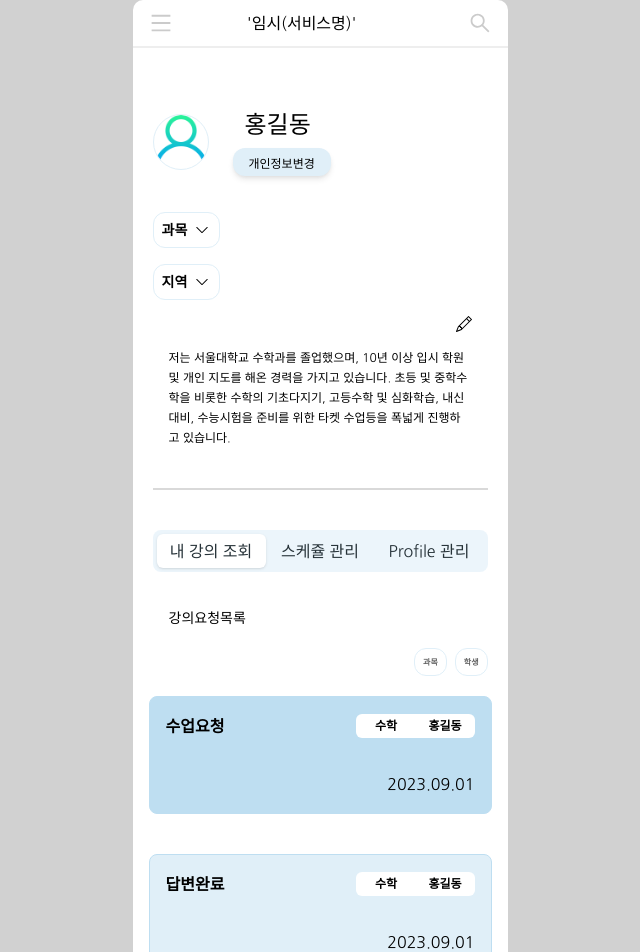
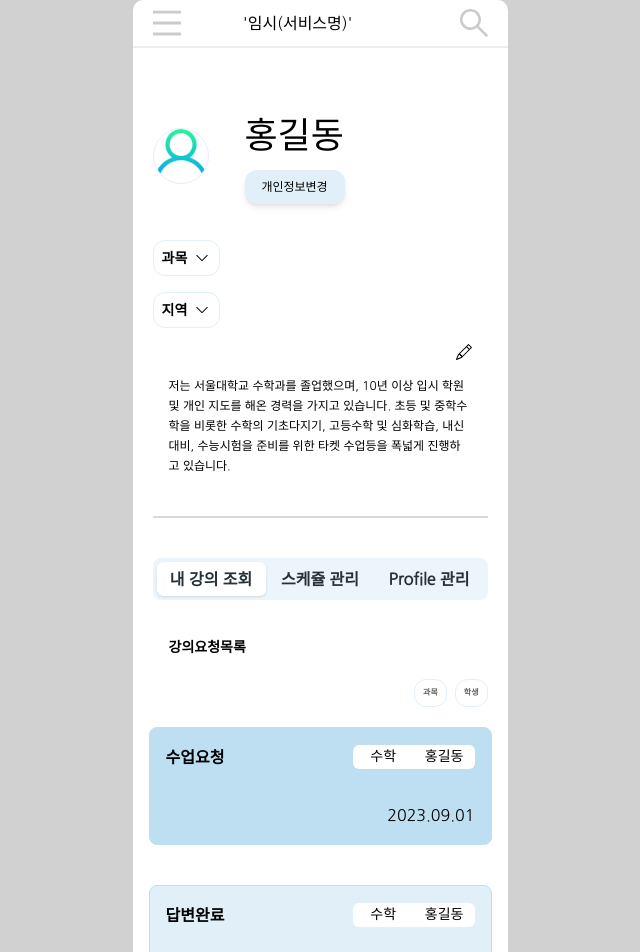
Before and after one commit to codestates-seb/seb45_main_010, a React (Vite) app in the folder client/: page /profile in a window 1280 px wide. Shown: the top 952 px of the page, without its empty margins (320-960 px from the left). Built offline with nearby package versions, Linux system fonts and the light colour scheme.

Commit message:
[fix] tailwind fix 적용

```diff
--- a/client/src/components/Profile/ProfileBody.tsx
+++ b/client/src/components/Profile/ProfileBody.tsx
@@ -37,7 +37,7 @@ export default function ProfileBody() {
     <Tabs value="내 강의 조회">
       <TabsHeader className="mx-5 mb-5 bg-mint-2">
         {data.map((value) => (
-          <Tab key={value.id} value={value.value}>
+          <Tab className="font-semibold" key={value.id} value={value.value}>
             {value.value}
           </Tab>
         ))}
@@ -58,7 +58,7 @@ export default function ProfileBody() {
 export function LectureList() {
   return (
     <div className="flex flex-col flex-wrap">
-      <p className="flex-1 mx-5 mb-5 text-sm">강의요청목록</p>
+      <p className="flex-1 mx-5 mb-5 text-sm font-bold">강의요청목록</p>
       <div className="flex justify-end text-right">
         <Button
           className="flex items-center mx-1 h-7 p-2 text-[8px] text-gray-700 bg-white rounded-xl border-mint-2"
@@ -76,7 +76,7 @@ export function LectureList() {
       <div className="my-5 border rounded-lg w-320 bg-[#BEDEF1] border-[#BEDEF1] cursor-pointer hover:bg-blue-1 hover:border-blue-1 duration-300">
         <div className="flex flex-row items-center justify-between p-4">
           <div className="text-[16px] font-semibold">수업요청</div>
-          <div className="flex h-6 text-xs font-semibold bg-white rounded-md">
+          <div className="flex h-6 text-sm font-normal bg-white rounded-md">
             <div className="flex items-center justify-center flex-1 p-2">수학</div>
             <div className="flex items-center justify-center flex-1 w-20 p-2">홍길동</div>
           </div>
@@ -88,7 +88,7 @@ export function LectureList() {
       <div className="my-5 border rounded-lg w-320  bg-mint-2 border-[#BEDEF1] hover:bg-grey-1 duration-300">
         <div className="flex flex-row items-center justify-between p-4">
           <div className="text-[16px] font-semibold">답변완료</div>
-          <div className="flex h-6 text-xs font-semibold bg-white rounded-md">
+          <div className="flex h-6 text-sm font-normal bg-white rounded-md">
             <div className="flex items-center justify-center flex-1 p-2">수학</div>
             <div className="flex items-center justify-center flex-1 w-20 p-2">홍길동</div>
           </div>
@@ -100,7 +100,7 @@ export function LectureList() {
       <div className="my-5 border rounded-lg w-320  bg-mint-2 border-[#BEDEF1] hover:bg-grey-1 duration-300">
         <div className="flex flex-row items-center justify-between p-4">
           <div className="text-[16px] font-semibold">취소완료</div>
-          <div className="flex h-6 text-xs font-semibold bg-white rounded-md">
+          <div className="flex h-6 text-sm font-normal bg-white rounded-md">
             <div className="flex items-center justify-center flex-1 p-2">과학</div>
             <div className="flex items-center justify-center flex-1 w-20 p-2">홍길동</div>
           </div>
@@ -116,7 +116,7 @@ export function LectureList() {
 export function ScheduleList() {
   return (
     <>
-      <p className="mx-5 mb-5 text-sm">수업가능 일정설정</p>
+      <p className="mx-5 mb-5 text-sm font-bold">수업가능 일정설정</p>
       <div className="flex flex-col items-center justify-center gap-5">
         <Button
           className="flex items-center justify-between p-2 text-sm font-bold text-black bg-mint-4 rounded-xl w-[230px] border-mint-2"
@@ -156,7 +156,7 @@ export function ScheduleList() {
 export function OptionList() {
   return (
     <>
-      <p className="mx-5 mb-5 text-sm">강좌형식</p>
+      <p className="mx-5 mb-5 text-sm font-bold">강좌형식</p>
       <div className="flex flex-row items-center gap-1 mt-5 mb-10">
         <Checkbox
           color="green"
@@ -164,15 +164,15 @@ export function OptionList() {
           defaultChecked
           crossOrigin="anonymous"
         />
-        <div className="flex items-center justify-center text-sm rounded-lg h-7 w-14 bg-mint-2">
+        <div className="flex items-center justify-center text-sm rounded-lg h-[35px] w-[63px] bg-mint-2">
           온라인
         </div>
         <Checkbox color="green" className="text-green bg-green" crossOrigin="anonymous" />
-        <div className="flex items-center justify-center text-sm rounded-lg h-7 w-14 bg-mint-2">
+        <div className="flex items-center justify-center text-sm rounded-lg h-[35px] w-[68px] bg-mint-2">
           오프라인
         </div>
       </div>
-      <p className="mx-5 mb-5 text-sm">강의료 ( 강사 소개에 노출됩니다 )</p>
+      <p className="mx-5 mb-5 text-sm font-bold">강의료 ( 강사 소개에 노출됩니다 )</p>
       <ul>
         <li className="right-0 flex justify-end m-4">
           <BsPencil />
@@ -181,7 +181,7 @@ export function OptionList() {
           강의료 입력 20자 이내 예)1시간 1인 50,000원
         </li>
       </ul>
-      <p className="mx-5 text-sm">학력 및 경력</p>
+      <p className="mx-5 text-sm font-bold">학력 및 경력</p>
       <ul>
         <li className="right-0 flex justify-end m-4">
           <BsPencil />
@@ -193,7 +193,7 @@ export function OptionList() {
           만점반의 강의를 진행했습니다. 이외에도 다수의 개인과외 경험이 있습니다.
         </li>
       </ul>
-      <p className="mx-5 text-sm">수업옵션</p>
+      <p className="mx-5 text-sm font-bold">수업옵션</p>
       <ul>
         <li className="right-0 flex justify-end m-4">
           <BsPencil />
--- a/client/src/components/Profile/ProfileHeader.tsx
+++ b/client/src/components/Profile/ProfileHeader.tsx
@@ -19,7 +19,10 @@ export default function ProfileHeader({ name }: { name: string }) {
           ></img>
           <div className="flex flex-col gap-2 mt-5 mb-5">
             <p className="ml-3 text-2xl">{name}</p>
-            <Button className="font-normal text-black h-7 w-23 bg-mint-2 rounded-xl" size="sm">
+            <Button
+              className="font-normal text-black w-[100px] ml-3 bg-mint-2 rounded-xl"
+              size="sm"
+            >
               개인정보변경
             </Button>
           </div>
--- a/client/tailwind.config.js
+++ b/client/tailwind.config.js
@@ -4,6 +4,18 @@ module.exports = withMT({
   content: ['./index.html', './src/**/*.{vue,js,ts,jsx,tsx}'],
   theme: {
     extend: {},
+    fontFamily: {
+      sans: ['Nanum Gothic', 'sans-serif'],
+      serif: ['Nanum Gothic', 'sans-serif'],
+      mono: ['Nanum Gothic', 'sans-serif'],
+    },
+    fontSize: {
+      xs: '12px',
+      sm: '14px',
+      base: '1rem',
+      xl: '24px',
+      '2xl': '36px',
+    },
     colors: {
       mint: {
         1: '#E6F6F4',
```
